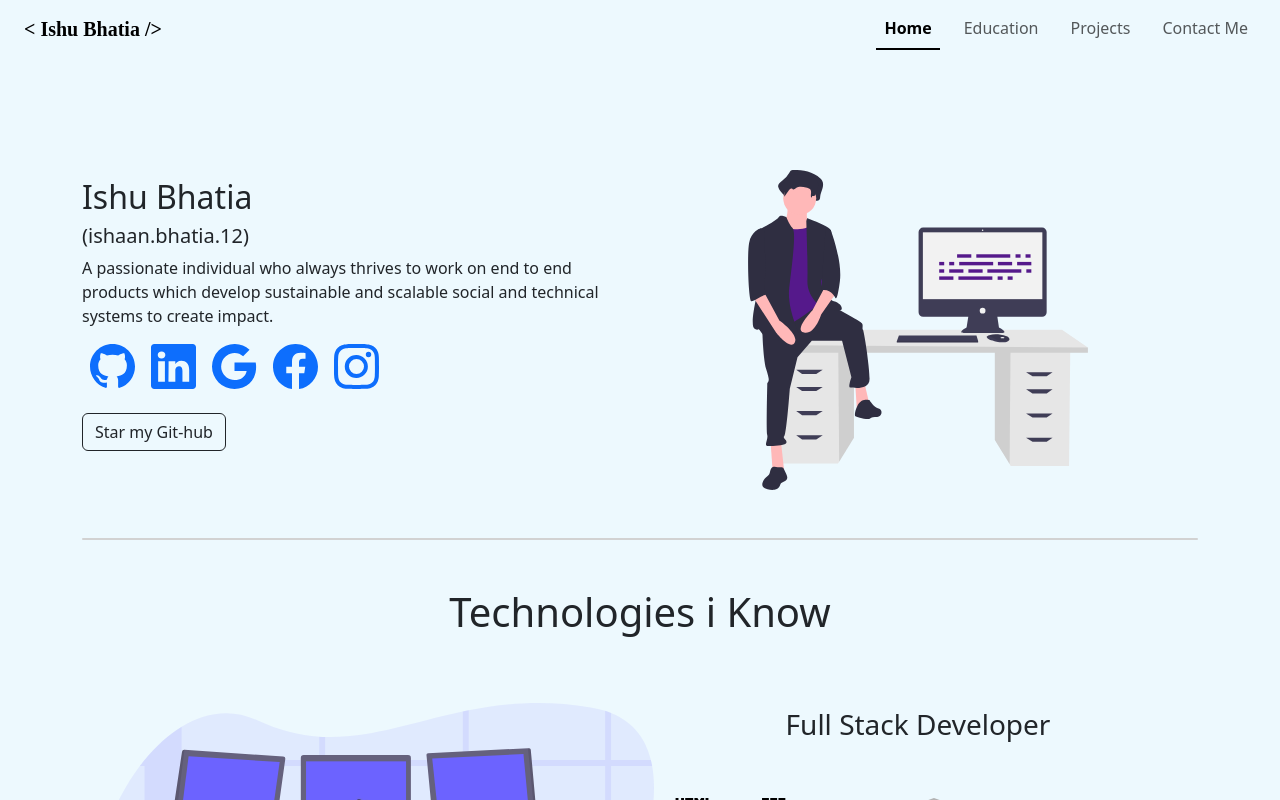
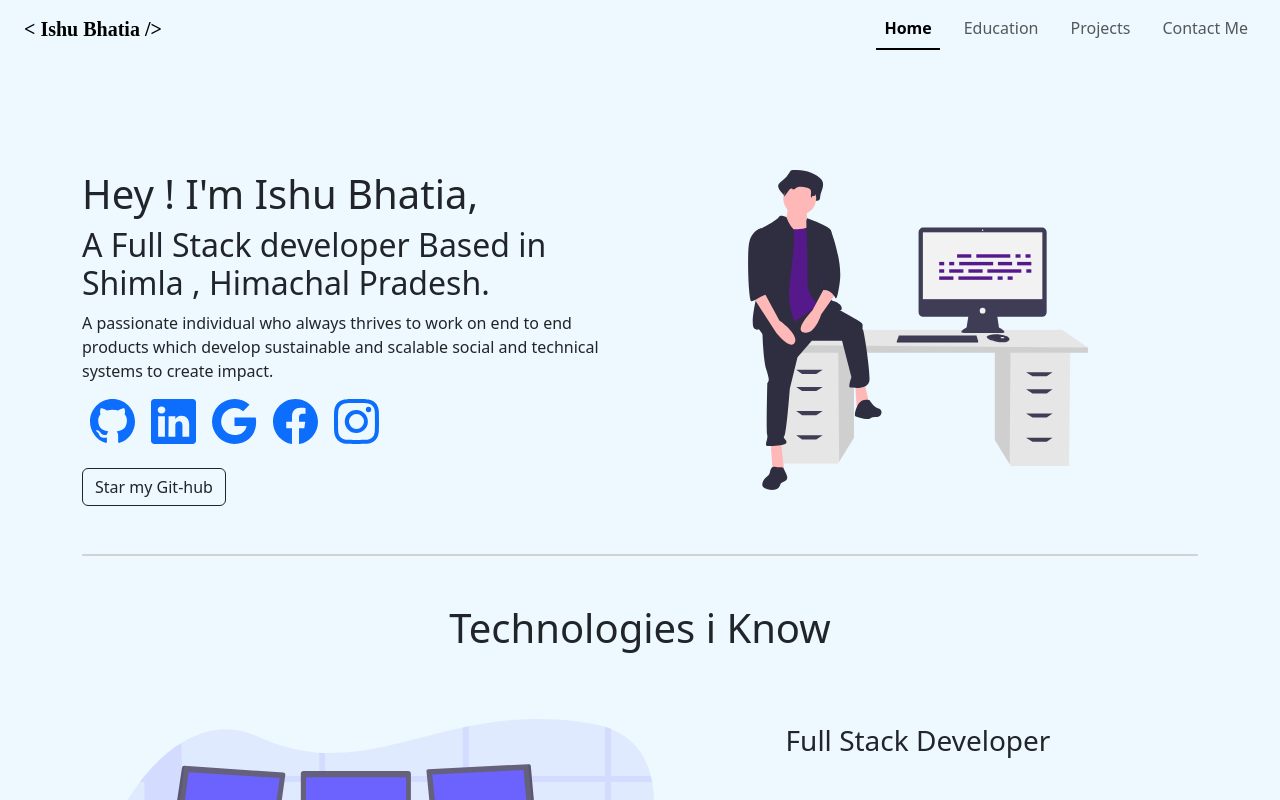
Before and after one commit to IshanBhatiya/PortFolio, a React (Create React App) app in the folder portfolio/: page / in a window 1280 px wide. Shown: the top 800 px of the page. Built offline with nearby package versions, Linux system fonts and the light colour scheme; a web font is replaced by a local one.

Commit message:
make some changes in the welcome tag line

```diff
--- a/portfolio/src/Components/HeroSection.jsx
+++ b/portfolio/src/Components/HeroSection.jsx
@@ -8,8 +8,8 @@ export default function HeroSection() {
         <div className='container'>
             <div className="Hero d-flex d-inline-flex ">
                 <div id="info border ml-3">
-                    <h2 className='heading mt-2 '>Ishu Bhatia</h2>
-                    <h5 className='sub-heading mt-2 '>(ishaan.bhatia.12)</h5>
+                    <h1 className='heading'> Hey ! I'm Ishu Bhatia,<br /></h1>
+                    <h2 className='heading mt-2 '>A Full Stack developer Based in Shimla , Himachal Pradesh.</h2>
                     <p className='info mt-2 '>A passionate individual who always thrives to work on end to end products which develop sustainable and scalable social and technical systems to create impact.</p>
 
 
```
